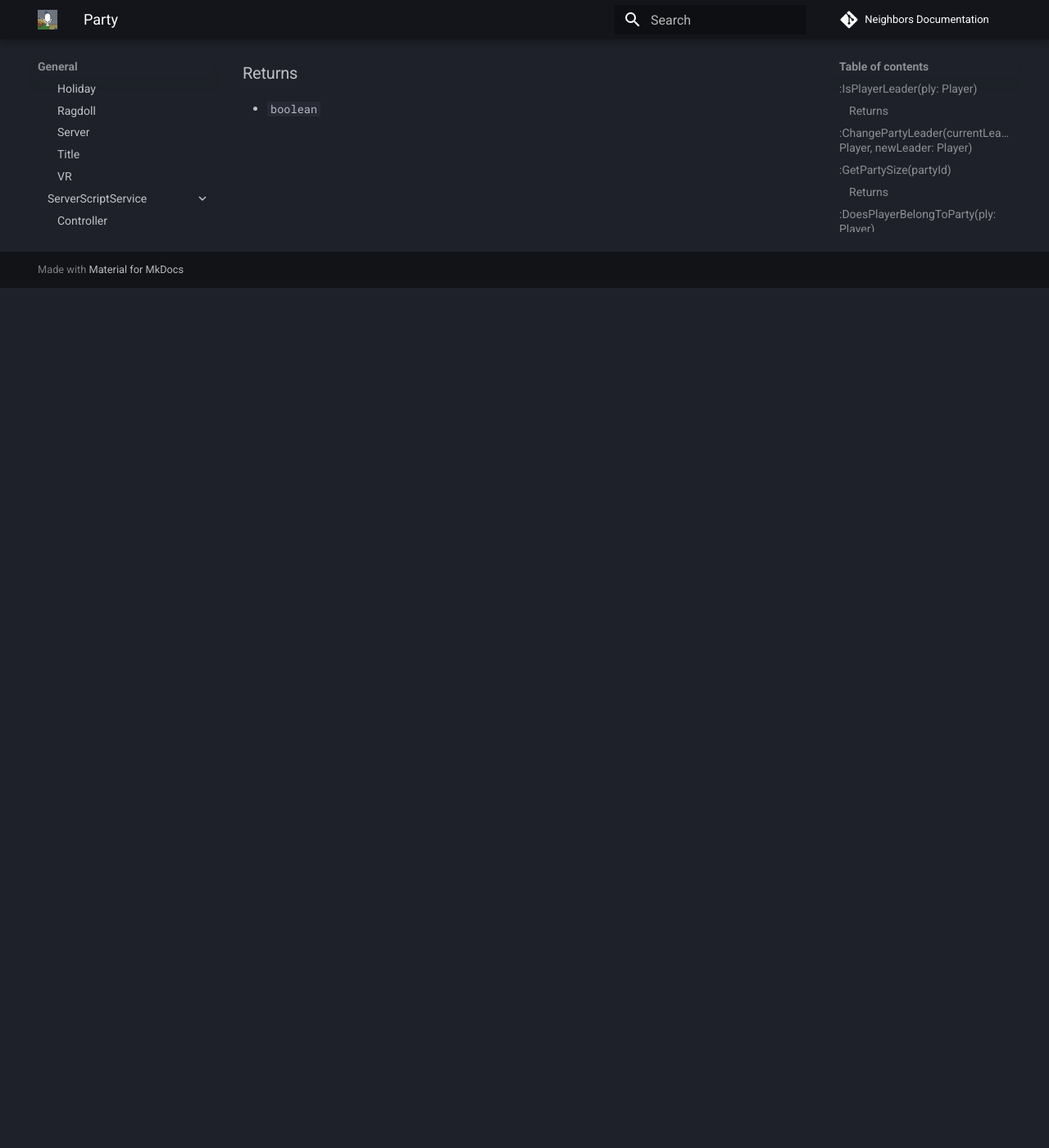
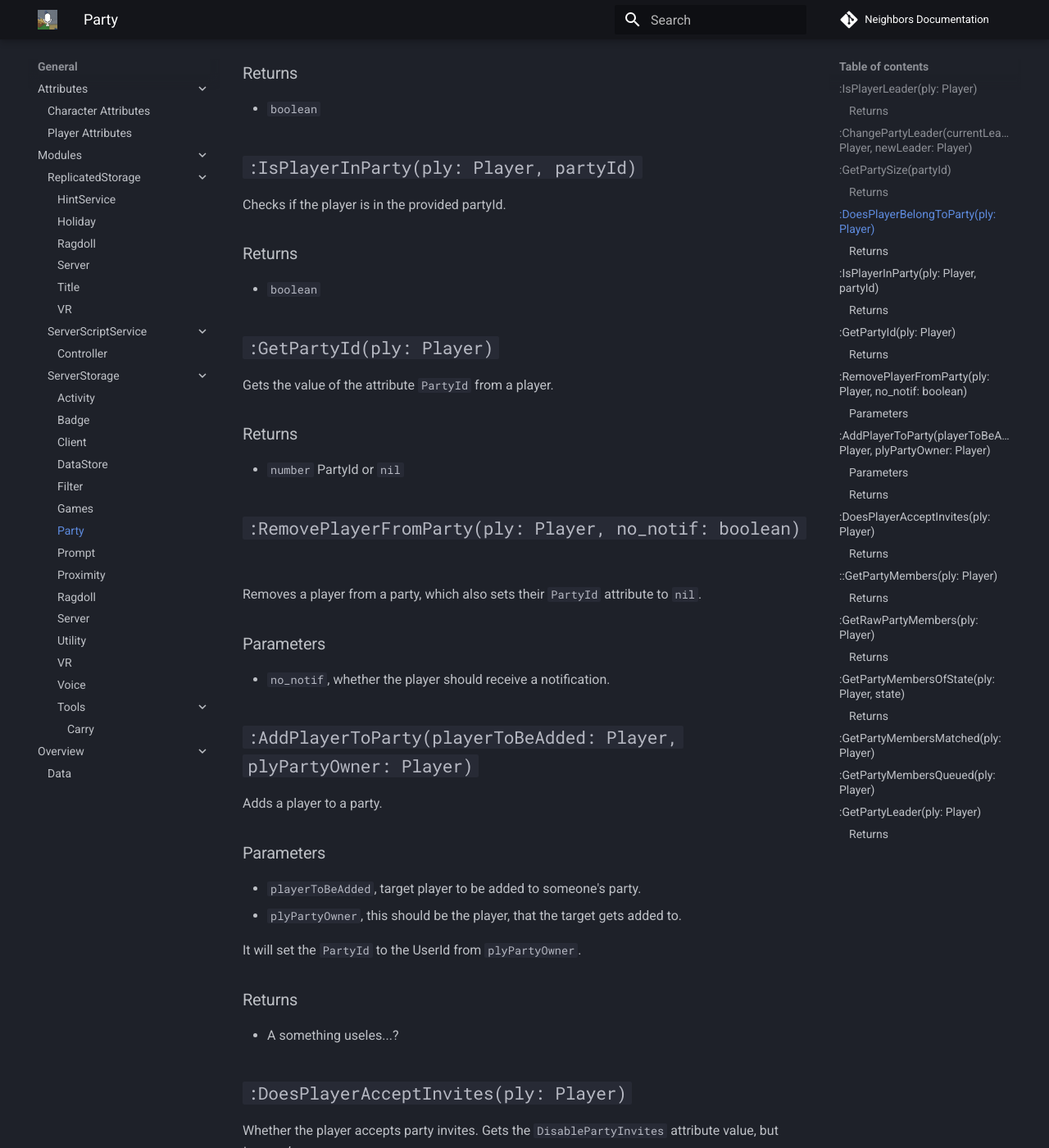
Before and after one commit to TheBoogle/neighbors-documentation, an MkDocs documentation site: the page built from docs/General/Modules/ServerStorage/Party.md, in a window 1280 px wide and 1400 px high, scrolled down 1049 px. Shown: the whole window at 82% size. Built offline with MkDocs 1.6.1 and Material for MkDocs 9.7.7, drawn with Linux system fonts in a browser that asks for light colours; comment, search, counter and statistics services are not loaded; some of the changed text lies outside the part shown.

Commit message:
Update Party.md

```diff
--- a/docs/General/Modules/ServerStorage/Party.md
+++ b/docs/General/Modules/ServerStorage/Party.md
@@ -25,3 +25,70 @@
 If the Player has not PartyId attribute, it would return ``false``.
 ### Returns
 * ``boolean``
+
+
+## ``:IsPlayerInParty(ply: Player, partyId)``
+Checks if the player is in the provided partyId.
+### Returns
+* ``boolean``
+
+## ``:GetPartyId(ply: Player)``
+Gets the value of the attribute ``PartyId`` from a player.
+### Returns
+* ``number`` PartyId or ``nil``
+
+
+## ``:RemovePlayerFromParty(ply: Player, no_notif: boolean)``
+Removes a player from a party, which also sets their ``PartyId`` attribute to ``nil``.
+### Parameters
+* ``no_notif``, whether the player should receive a notification.
+
+
+## ``:AddPlayerToParty(playerToBeAdded: Player, plyPartyOwner: Player)``
+Adds a player to a party.
+
+### Parameters
+* ``playerToBeAdded``, target player to be added to someone's party.
+* ``plyPartyOwner``, this should be the player, that the target gets added to.
+
+It will set the ``PartyId`` to the UserId from ``plyPartyOwner``.
+
+### Returns
+* A something useles...?
+
+
+## ``:DoesPlayerAcceptInvites(ply: Player)``
+Whether the player accepts party invites. Gets the ``DisablePartyInvites`` attribute value, but _inversed_.
+### Returns
+* ``boolean``
+
+## ``::GetPartyMembers(ply: Player)``
+Returns the a table with players that are members of the player's party.
+### Returns
+* ``table: {Player}``
+
+
+## ``:GetRawPartyMembers(ply: Player)``
+Used for reconstructing parties after teleportation.
+
+### Returns
+* ``table: {number}``, a table with UserIds instead of Player.
+
+
+## ``:GetPartyMembersOfState(ply: Player, state)``
+Gets Party Members that match provided state.
+### Returns
+* ``table: {Player}``
+
+
+## ``:GetPartyMembersMatched(ply: Player)``
+Preset function that does ``:GetPartyMembersOfState(ply, 3)``
+
+## ``:GetPartyMembersQueued(ply: Player)``
+Preset function that does ``:GetPartyMembersOfState(ply, 2)``
+
+
+## ``:GetPartyLeader(ply: Player)``
+If the player is in a party. It checks the ``PartyId`` to figure out who the leader is. Then returns the value.
+### Returns
+* ``Player``, which is the Party Leader
```
